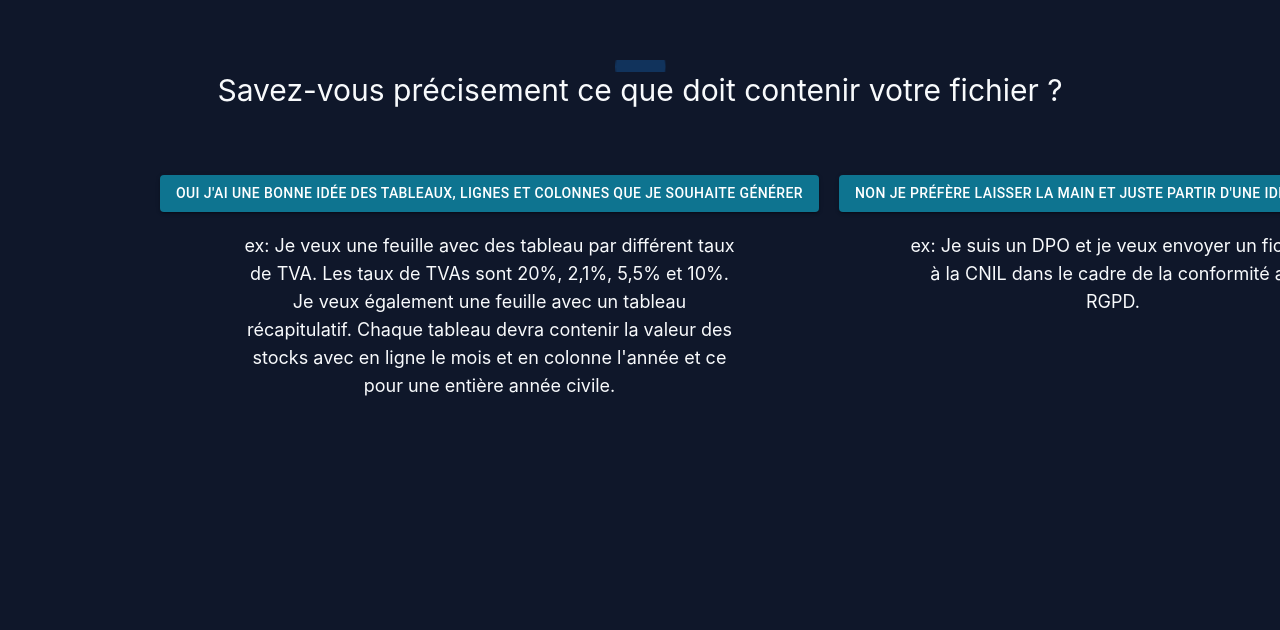
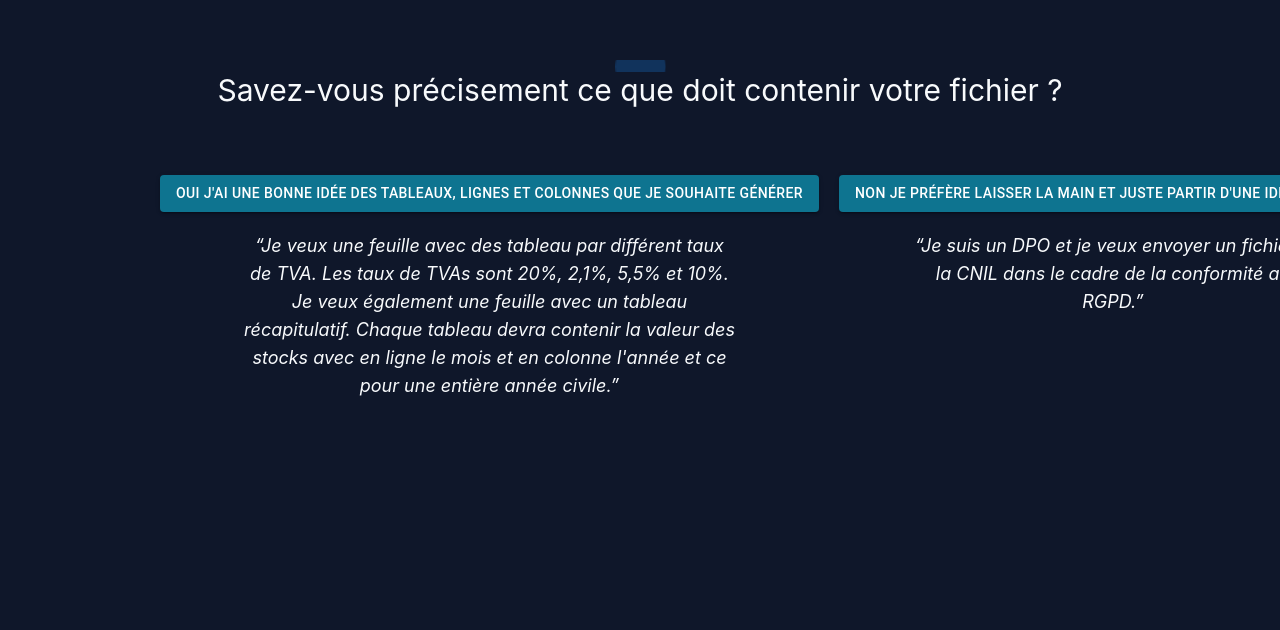
Before and after one commit to Jabuf/ia-office-ui, a React (Create React App) app: page / in a window 1280 px wide. Shown: the part 170-800 px from the top of the page. Built offline with nearby package versions, Linux system fonts and the light colour scheme; no server answers.

Commit message:
add italic and quotes to examples

```diff
--- a/src/components/Home.tsx
+++ b/src/components/Home.tsx
@@ -103,12 +103,13 @@ function Home() {
                 label="Oui j'ai une bonne idée des tableaux, lignes et colonnes que je souhaite générer"
                 onClick={disableAssistedMode}
               />
-              <span className="text-lg text-center w-3/4">
-                ex: Je veux une feuille avec des tableau par différent taux de
-                TVA. Les taux de TVAs sont 20%, 2,1%, 5,5% et 10%. Je veux
+              <span className="text-lg text-center w-3/4 italic">
+                &ldquo;Je veux une feuille avec des tableau par différent taux
+                de TVA. Les taux de TVAs sont 20%, 2,1%, 5,5% et 10%. Je veux
                 également une feuille avec un tableau récapitulatif. Chaque
                 tableau devra contenir la valeur des stocks avec en ligne le
-                mois et en colonne l'année et ce pour une entière année civile.
+                mois et en colonne l'année et ce pour une entière année
+                civile.&rdquo;
               </span>
             </div>
             <div className="flex flex-col items-center justify-center space-y-5  self-start">
@@ -116,9 +117,9 @@ function Home() {
                 label="Non je préfère laisser la main et juste partir d'une idée générale"
                 onClick={enableAssistedMode}
               />
-              <span className="text-lg text-center w-3/4">
-                ex: Je suis un DPO et je veux envoyer un fichier à la CNIL dans
-                le cadre de la conformité au RGPD.
+              <span className="text-lg text-center w-3/4 italic">
+                &ldquo;Je suis un DPO et je veux envoyer un fichier à la CNIL
+                dans le cadre de la conformité au RGPD.&rdquo;
               </span>
             </div>
           </div>
```
